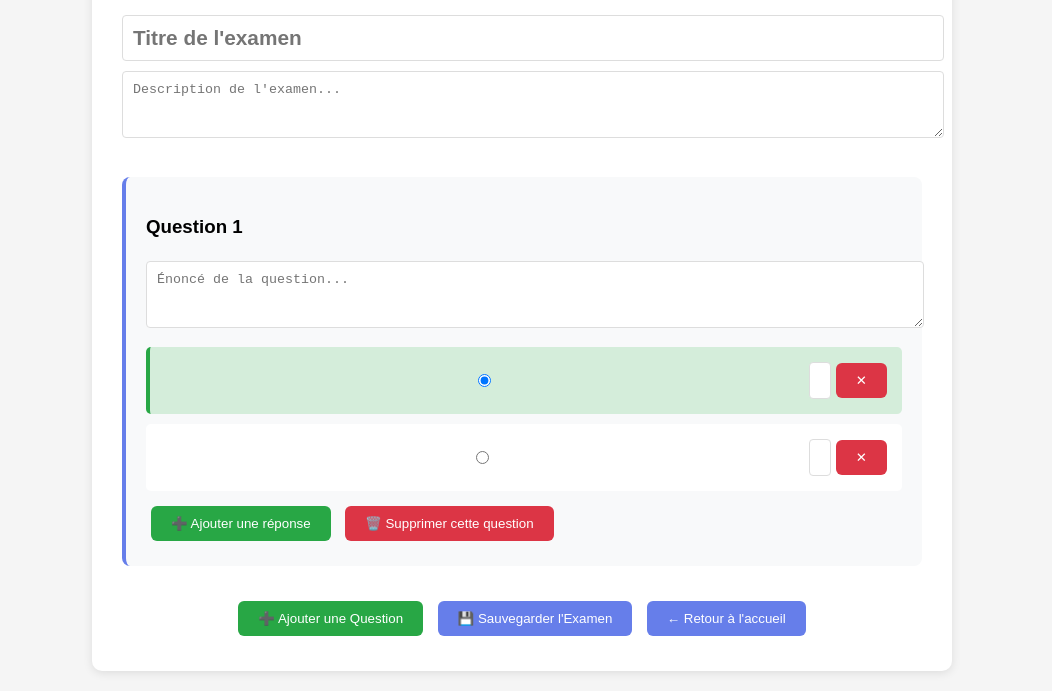
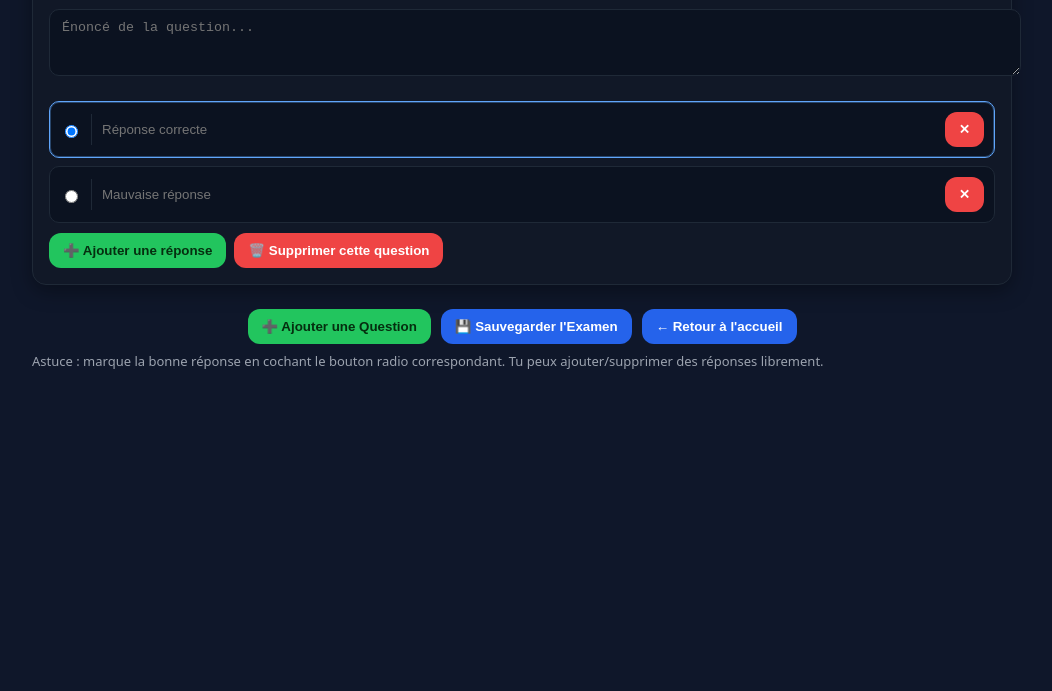
Before and after one commit to fenemedreqaeze/amc-platform, a plain HTML site: page frontend/src/exam-creator.html in a window 1280 px wide. Shown: the part 134-825 px from the top of the page, without its empty margins (118-1170 px from the left). After the commit the page ends 800 px from the top, so only its background shows below. Drawn offline with Linux system fonts and the light colour scheme.

Commit message:
📦 Add Docker configuration and exam creator interface
- Add frontend Dockerfile for Nginx deployment
- Implement exam creator HTML with dynamic question management
- Fix JavaScript functionality for answer addition

```diff
--- a/frontend/src/exam-creator.html
+++ b/frontend/src/exam-creator.html
@@ -1,87 +1,112 @@
 <!DOCTYPE html>
-<html>
+<html lang="fr">
 <head>
-    <meta charset="UTF-8">
-    <title>Créer un Examen - AMC Platform</title>
+  <meta charset="UTF-8" />
+  <meta name="viewport" content="width=device-width, initial-scale=1.0" />
+  <title>Créateur d'examen</title>
   <style>
-        body {
-            font-family: Arial, sans-serif;
-            margin: 0;
-            padding: 20px;
-            background: #f5f5f5;
+    :root {
+      --bg: #0f172a;         /* slate-900 */
+      --card: #111827;       /* gray-900 */
+      --muted: #1f2937;      /* gray-800 */
+      --text: #e5e7eb;       /* gray-200 */
+      --soft: #9ca3af;       /* gray-400 */
+      --primary: #60a5fa;    /* blue-400 */
+      --primary-600: #2563eb;/* blue-600 */
+      --success: #22c55e;    /* green-500 */
+      --danger: #ef4444;     /* red-500 */
+      --danger-600: #dc2626; /* red-600 */
+      --shadow: rgba(0,0,0,.35);
     }
-        .container {
-            max-width: 800px;
-            margin: 0 auto;
-            background: white;
-            padding: 30px;
+
+    html, body { margin: 0; padding: 0; background: var(--bg); color: var(--text); font-family: system-ui, -apple-system, Segoe UI, Roboto, Ubuntu, Cantarell, Noto Sans, Helvetica, Arial, sans-serif; }
+
+    .container { max-width: 980px; margin: 32px auto; padding: 0 16px; }
+
+    h1 { font-size: 28px; font-weight: 700; margin: 0 0 20px; letter-spacing: .3px; }
+    h3 { margin: 0 0 12px; font-size: 18px; }
+
+    .question-card {
+      background: var(--card);
+      border: 1px solid var(--muted);
+      border-radius: 14px;
+      padding: 16px;
+      margin: 16px 0;
+      box-shadow: 0 6px 20px var(--shadow);
+    }
+
+    textarea {
+      width: 100%;
+      resize: vertical;
+      background: #0b1220;
+      color: var(--text);
+      border: 1px solid var(--muted);
       border-radius: 10px;
-            box-shadow: 0 2px 10px rgba(0,0,0,0.1);
+      padding: 10px 12px;
+      margin-bottom: 12px;
+      outline: none;
     }
-        h1 {
-            color: #333;
-            border-bottom: 3px solid #667eea;
-            padding-bottom: 10px;
-        }
-        .question-card {
-            background: #f8f9fa;
-            padding: 20px;
-            margin: 20px 0;
-            border-radius: 8px;
-            border-left: 4px solid #667eea;
-        }
+
     .answer-row {
       display: flex;
       align-items: center;
-            margin: 10px 0;
+      gap: 10px;
+      margin: 8px 0;
       padding: 10px;
-            background: white;
-            border-radius: 5px;
+      background: #0b1220;
+      border: 1px solid var(--muted);
+      border-radius: 10px;
     }
-        .correct-answer {
-            background: #d4edda;
-            border-left: 4px solid #28a745;
+
+    .answer-row.correct-answer { border-color: var(--primary); box-shadow: inset 0 0 0 1px rgba(96,165,250,.35); }
+
+    .answer-row input[type="text"] {
+      background: transparent;
+      border: none;
+      border-left: 1px solid var(--muted);
+      padding: 8px 10px;
+      color: var(--text);
+      outline: none;
     }
-        input, textarea {
-            width: 100%;
-            padding: 10px;
-            margin: 5px 0;
-            border: 1px solid #ddd;
-            border-radius: 4px;
+
+    .btn-primary, .btn-success, .btn-danger {
+      border: none;
+      border-radius: 12px;
+      padding: 10px 14px;
+      cursor: pointer;
+      font-weight: 600;
+      color: white;
+      transition: transform .04s ease, filter .08s ease, opacity .2s ease;
     }
-        button {
-            padding: 10px 20px;
-            margin: 5px;
-            border: none;
-            border-radius: 6px;
-            cursor: pointer;
-        }
-        .btn-primary { background: #667eea; color: white; }
-        .btn-success { background: #28a745; color: white; }
-        .btn-danger { background: #dc3545; color: white; }
+
+    .btn-primary { background: var(--primary-600); }
+    .btn-success { background: var(--success); color: #052e0f; }
+    .btn-danger { background: var(--danger); }
+
+    .btn-primary:active, .btn-success:active, .btn-danger:active { transform: translateY(1px); }
+    .btn-danger:hover { filter: brightness(.95); }
+
+    .actions { text-align: center; margin-top: 24px; display: flex; gap: 10px; justify-content: center; flex-wrap: wrap; }
+
+    .sub-actions { display: flex; gap: 8px; margin-top: 10px; }
+
+    .note { color: var(--soft); font-size: 13px; margin-top: 8px; }
   </style>
 </head>
 <body>
   <div class="container">
-        <h1>📝 Créer un Nouvel Examen</h1>
+    <h1>Créateur d'examen</h1>
 
-        <!-- Infos générales -->
-        <div style="margin-bottom: 30px;">
-            <input type="text" placeholder="Titre de l'examen" style="font-size: 1.3em; font-weight: bold;">
-            <textarea placeholder="Description de l'examen..." rows="3"></textarea>
+    <div id="questions-container"></div>
+
+    <!-- Boutons d'action -->
+    <div class="actions">
+      <button type="button" class="btn-success" onclick="addQuestion()">➕ Ajouter une Question</button>
+      <button type="button" class="btn-primary" onclick="saveExam()">💾 Sauvegarder l'Examen</button>
+      <button type="button" class="btn-primary" onclick="goBack()">← Retour à l'accueil</button>
     </div>
 
-        <!-- Questions -->
-        <div id="questions-container">
-            <!-- Les questions seront ajoutées ici dynamiquement -->
-        </div>
-
-        <!-- Boutons d'action -->
-        <div style="text-align: center; margin-top: 30px;">
-            <button class="btn-success" onclick="addQuestion()">➕ Ajouter une Question</button>
-            <button class="btn-primary" onclick="saveExam()">💾 Sauvegarder l'Examen</button>
-            <button class="btn-primary" onclick="goBack()">← Retour à l'accueil</button>
-        </div>
+    <p class="note">Astuce : marque la bonne réponse en cochant le bouton radio correspondant. Tu peux ajouter/supprimer des réponses librement.</p>
   </div>
 
   <script>
@@ -101,79 +126,123 @@
         <div class="answer-row correct-answer">
           <input type="radio" name="correct-${questionCount}" checked>
           <input type="text" placeholder="Réponse correcte" style="flex: 1;">
-                <button class="btn-danger">✕</button>
+          <button type="button" class="btn-danger answer-remove">✕</button>
         </div>
 
         <div class="answer-row">
           <input type="radio" name="correct-${questionCount}">
           <input type="text" placeholder="Mauvaise réponse" style="flex: 1;">
-                <button class="btn-danger">✕</button>
+          <button type="button" class="btn-danger answer-remove">✕</button>
         </div>
 
-            <button class="btn-success add-answer-btn" data-id="${questionCount}">➕ Ajouter une réponse</button>
-            <button class="btn-danger remove-question-btn" data-id="${questionCount}">🗑️ Supprimer cette question</button>
+        <div class="sub-actions">
+          <button type="button" class="btn-success add-answer-btn" data-id="${questionCount}">➕ Ajouter une réponse</button>
+          <button type="button" class="btn-danger remove-question-btn" data-id="${questionCount}">🗑️ Supprimer cette question</button>
+        </div>
       `;
 
       questionsContainer.appendChild(questionDiv);
 
-        // ATTACHER LES ÉVÉNEMENTS
+      // === ÉVÉNEMENTS SPÉCIFIQUES À CETTE QUESTION ===
+
+      // 1) Ajouter une réponse
       const addBtn = questionDiv.querySelector('.add-answer-btn');
-        const removeBtn = questionDiv.querySelector('.remove-question-btn');
-        const deleteBtns = questionDiv.querySelectorAll('.btn-danger');
-
-        addBtn.addEventListener('click', function() {
+      addBtn.addEventListener('click', function (e) {
+        e.stopPropagation();
         addAnswer(this.getAttribute('data-id'));
       });
 
-        removeBtn.addEventListener('click', function() {
+      // 2) Supprimer la question (un seul handler, pas de handler générique)
+      const removeBtn = questionDiv.querySelector('.remove-question-btn');
+      removeBtn.addEventListener('click', function (e) {
+        e.stopPropagation();
         removeQuestion(this.getAttribute('data-id'));
       });
 
-        deleteBtns.forEach(btn => {
-            btn.addEventListener('click', function() {
+      // 3) Supprimer une réponse (ne cible QUE les boutons de ligne-réponse)
+      const answerDeleteBtns = questionDiv.querySelectorAll('.answer-remove');
+      answerDeleteBtns.forEach(btn => {
+        btn.addEventListener('click', function (e) {
+          e.stopPropagation();
           this.parentElement.remove();
+        });
+      });
+
+      // 4) Styling visuel de la bonne réponse
+      const radios = questionDiv.querySelectorAll(`input[type="radio"][name="correct-${questionCount}"]`);
+      radios.forEach(r => {
+        r.addEventListener('change', () => {
+          questionDiv.querySelectorAll('.answer-row').forEach(row => row.classList.remove('correct-answer'));
+          const row = r.closest('.answer-row');
+          if (row) row.classList.add('correct-answer');
         });
       });
     }
 
     function addAnswer(questionId) {
-        console.log("✅ FONCTION ADDANSWER APPELÉE ! Question:", questionId);
+      const question = document.getElementById(`question-${questionId}`);
+      if (!question) return;
 
-        const question = document.getElementById(`question-${questionId}`);
       const newAnswer = document.createElement('div');
       newAnswer.className = 'answer-row';
       newAnswer.innerHTML = `
         <input type="radio" name="correct-${questionId}">
         <input type="text" placeholder="Nouvelle réponse" style="flex: 1;">
-            <button class="btn-danger">✕</button>
+        <button type="button" class="btn-danger answer-remove">✕</button>
       `;
 
-        // Ajouter l'événement au nouveau bouton
-        newAnswer.querySelector('button').addEventListener('click', function() {
+      // Supprimer cette réponse
+      newAnswer.querySelector('.answer-remove').addEventListener('click', function (e) {
+        e.stopPropagation();
         this.parentElement.remove();
       });
 
-        // Ajouter avant le bouton "Ajouter une réponse"
-        const addButton = question.querySelector('.add-answer-btn');
-        question.insertBefore(newAnswer, addButton);
+      // Mettre en surbrillance si cochée
+      const radio = newAnswer.querySelector('input[type="radio"]');
+      radio.addEventListener('change', () => {
+        question.querySelectorAll('.answer-row').forEach(row => row.classList.remove('correct-answer'));
+        newAnswer.classList.add('correct-answer');
+      });
 
-        alert("✅ RÉPONSE AJOUTÉE !"); // Pour être SÛR que ça marche
+      // Insérer juste avant les sous-actions (boutons Ajouter/Supprimer)
+      const subActions = question.querySelector('.sub-actions');
+      question.insertBefore(newAnswer, subActions);
     }
 
     function removeQuestion(questionId) {
-        document.getElementById(`question-${questionId}`).remove();
+      const node = document.getElementById(`question-${questionId}`);
+      if (node) node.remove();
     }
 
     function saveExam() {
-        alert('🎉 Examen sauvegardé !');
+      // Esquisse de sérialisation (pour plus tard)
+      const payload = { questions: [] };
+      document.querySelectorAll('.question-card').forEach((qCard, idx) => {
+        const statement = qCard.querySelector('textarea')?.value || '';
+        const answers = [];
+        const name = `correct-${idx + 1}`;
+        const correctIndex = Array.from(qCard.querySelectorAll(`input[type="radio"][name="${name}"]`)).findIndex(r => r.checked);
+        qCard.querySelectorAll('.answer-row').forEach((row) => {
+          const text = row.querySelector('input[type="text"]').value || '';
+          answers.push(text);
+        });
+        payload.questions.push({ statement, answers, correctIndex });
+      });
+
+      // Pour l'instant, simple aperçu
+      alert('🎉 Examen sauvegardé (aperçu JSON dans la console).');
+      console.log('Exam payload =>', payload);
     }
 
     function goBack() {
+      // Adapte si besoin selon ton routage
       window.location.href = '/';
     }
 
-    // Démarrer
+    // Démarrage quand le DOM est prêt
+    document.addEventListener('DOMContentLoaded', () => {
       addQuestion();
+    });
   </script>
 </body>
 </html>
```
Lines whose indentation alone changed are shown as unchanged.
